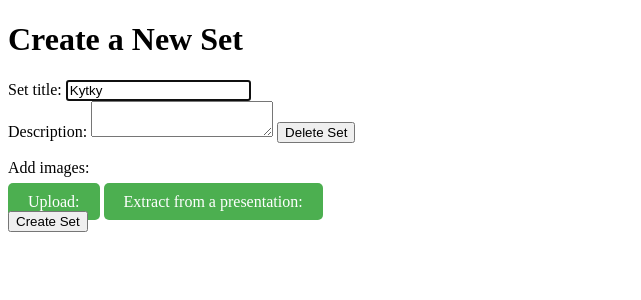
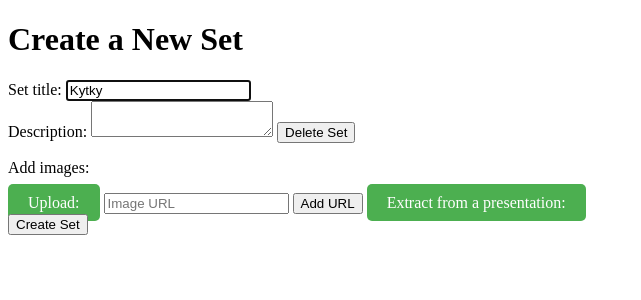
Before and after one commit to mkminek11/Recognify, a Flask app: template templates/draft.html in a window 1280 px wide. Shown: the top 300 px of the page, without its empty margins (0-641 px from the left). Run offline with Flask 3, Linux system fonts and the light colour scheme; the template is opened without the code that fills it: values that come from a table or form of the project are taken from there, others are empty; data comes from the database, SQL or seed files in the repository; both versions use the stored data as it was after the commit; some libraries are stand-ins or nearby versions.

Commit message:
Add images from URL

```diff
--- a/app/app.py
+++ b/app/app.py
@@ -42,7 +42,7 @@ app.config.from_mapping(
 
 ROOT_PATH = os.path.split(app.root_path)[0]
 UPLOAD_PATH = os.path.join(ROOT_PATH, "static", "uploads")
-
+VALID_IMG_EXTENSIONS = ["png", "jpg", "jpeg"]
 
 def login_required(func: Callable) -> Callable:
     @wraps(func)
--- a/app/routes/api.py
+++ b/app/routes/api.py
@@ -4,8 +4,9 @@ import shutil
 from flask import Blueprint, jsonify, request, send_file
 from flask_login import current_user
 from app.models import Draft, DraftImage, DraftLabel, Image, Set, User
-from app.app import db, UPLOAD_PATH, hid, decode
+from app.app import VALID_IMG_EXTENSIONS, db, UPLOAD_PATH, hid, decode
 from app.presentation import extract_images, get_free_filename, get_free_index, temp_remove
+import requests
 
 bp = Blueprint("api", __name__, url_prefix = "/api")
 
@@ -208,7 +209,7 @@ def fetch_gallery(draft_hash: str):
 
 
 @bp.route('/draft/<string:draft_hash>/gallery', methods=['POST'])
-def update_gallery(draft_hash: str):
+def add_image(draft_hash: str):
     draft_id = decode(draft_hash)
     if not isinstance(draft_id, int): return jsonify({"error": "Invalid draft hash."}), 400
     draft = Draft.query.get(draft_id)
@@ -233,6 +234,50 @@ def update_gallery(draft_hash: str):
         db.session.add(i)
     db.session.commit()
     return jsonify({"message": "Gallery updated successfully."}), 200
+
+
+
+@bp.route('/draft/<string:draft_hash>/gallery/url', methods=['POST'])
+def add_image_url(draft_hash: str):
+    draft_id = decode(draft_hash)
+    if not isinstance(draft_id, int): return jsonify({"error": "Invalid draft hash."}), 400
+    draft = Draft.query.get(draft_id)
+    if not isinstance(draft, Draft): return jsonify({"error": "Draft not found."}), 404
+    if draft.owner != current_user: return jsonify({"error": "Unauthorized."}), 403
+
+    data: dict[str, str] = request.get_json()
+    image_url = data.get('url', '').strip()
+    if not image_url: return jsonify({"error": "No image URL provided."}), 400
+
+    try:
+        headers = {'User-Agent': 'Recognify/1.0 (Educational Tool; email@example.com)'}
+        response = requests.get(image_url, timeout=10, headers=headers)
+        response.raise_for_status()
+    except requests.RequestException as e:
+        return jsonify({"error": f"Failed to fetch image from URL: {str(e)}"}), 400
+
+    content_type = response.headers.get('Content-Type', '')
+    if 'image' not in content_type:
+        return jsonify({"error": "URL does not point to a valid image."}), 400
+
+    extension = content_type.split('/')[-1]
+    if not extension in VALID_IMG_EXTENSIONS:
+        return jsonify({"error": f"Not a valid image extension: {extension}"}), 400
+
+    path = os.path.join(UPLOAD_PATH, "sets", f"draft_{draft_id}")
+    index = get_free_index(path, "img", "*")
+    filename = get_free_filename(path, extension, "img", index)
+
+    if not filename: return jsonify({"error": "Failed to generate filename."}), 500
+    image_path = os.path.join(path, filename)
+
+    with open(image_path, 'wb') as f:
+        f.write(response.content)
+
+    i = DraftImage(draft_id, filename, 0, 0)
+    db.session.add(i)
+    db.session.commit()
+    return jsonify({"message": "Image added successfully.", "id": i.id}), 200
 
 
 
--- a/pyproject.toml
+++ b/pyproject.toml
@@ -12,4 +12,5 @@ dependencies = [
     "hashids>=1.3.1",
     "python-dotenv>=1.1.1",
     "python-pptx>=1.0.2",
+    "requests>=2.32.5",
 ]
--- a/templates/draft.html
+++ b/templates/draft.html
@@ -19,6 +19,10 @@
             <label for="images" class="btn">Upload:</label>
             <input type="file" id="images" class="hidden" x-ref="imageInput" multiple @change="addImages($event)" />
 
+            <!-- <label for="img_online">Add online:</label> -->
+            <input type="url" id="img_url" x-ref="imgURL" placeholder="Image URL" />
+            <button @click="addURL">Add URL</button>
+
             <label for="pres" class="btn">Extract from a presentation:</label>
             <input type="file" id="pres" class="hidden" x-ref="presInput" @change="preparePres($event)" />
 
@@ -33,6 +37,8 @@
                                @blur="saveImageLabel(index)"
                                @input="imageInput($event, index)" />
                         <button @click="removeImage(index)" tabindex="-1">Remove</button>
+                        <button @click="changeFromFile(index)" tabindex="-1">Change from file</button>
+                        <button @click="changeFromURL(index)" tabindex="-1">Change from URL</button>
                         <ul>
                             <template x-for="(label, labelIndex) in labels.filter(l => l.slide === image.slide)" :key="labelIndex">
                                 <li x-text="`${labelIndex + 1}. ${label.label}`"></li>
@@ -124,6 +130,32 @@
 
                     for (let i = 0; i < added; i++) {
                         this.images[this.images.length - added + i - 1].image.id = ids.data.images[i].id;
+                    }
+                },
+
+                async addURL() {
+                    const url = this.$refs.imgURL.value.trim();
+                    if (!url) return;
+
+                    try {
+                        const cimg = new window.CustomImage(url);
+                        await cimg.ready;
+
+                        if (this.images.some(existing => existing.image.hash === cimg.hash)) {
+                            alert("This image is already added.");
+                            return;
+                        }
+
+                        const result = await axios.post('/api/draft/{{ draft.hash() }}/gallery/url', { url });
+                        cimg.id = result.data.id;
+
+                        this.images.push({ image: cimg, slide: "" });
+                        this.imageLabels[cimg.hash] = '';
+
+                        this.$refs.imgURL.value = '';
+                    } catch (error) {
+                        alert("Failed to add image from URL.");
+                        console.error(error);
                     }
                 },
 
```
Also changed, not shown: instance/db.sqlite, 1 other file.
